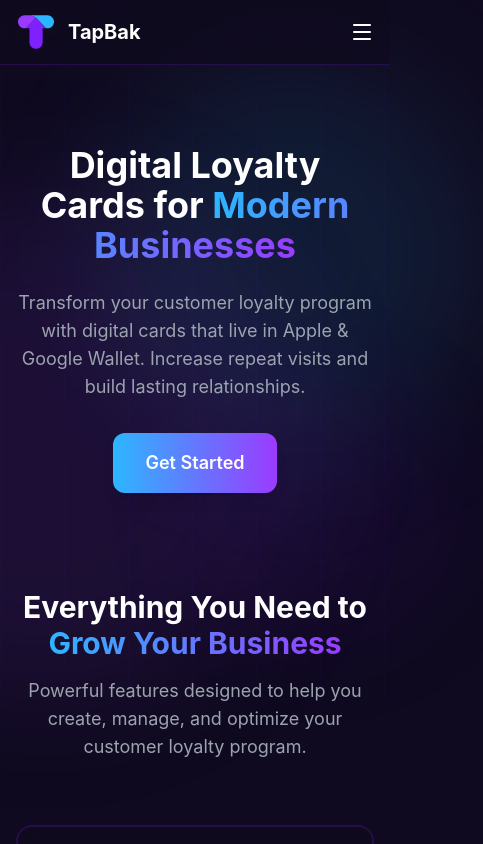
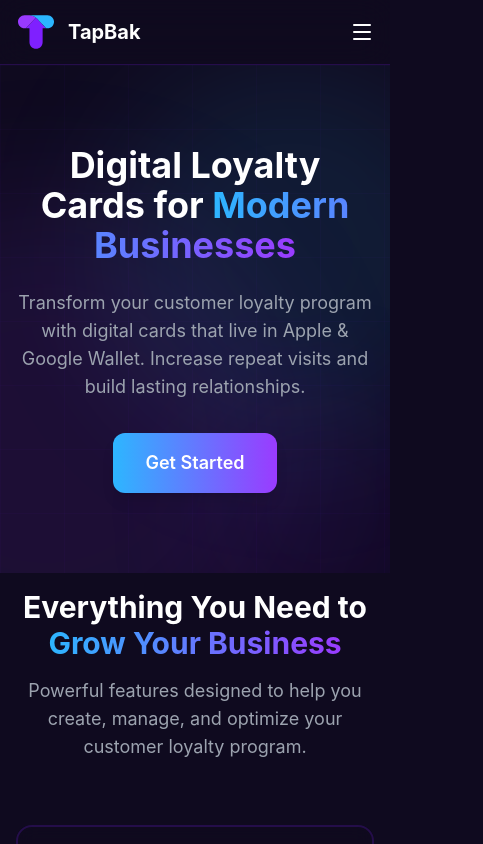
Before and after one commit to umariscoding/tapbak-landing, a Next.js app: page / in a window 390 px wide. Shown: the top 844 px of the page, 483 px wide, since content can reach past the window. Built offline with nearby package versions, Linux system fonts and the light colour scheme.

Commit message:
add: responsiveness

```diff
--- a/app/globals.css
+++ b/app/globals.css
@@ -9,6 +9,8 @@
 
 html {
   scroll-behavior: smooth;
+  overflow-x: hidden;
+  width: 100%;
 }
 
 body {
@@ -20,12 +22,20 @@ body {
   -webkit-font-smoothing: antialiased;
   -moz-osx-font-smoothing: grayscale;
   overflow-x: hidden;
+  width: 100%;
+  position: relative;
 }
 
 * {
   box-sizing: border-box;
   padding: 0;
   margin: 0;
+}
+
+/* Prevent horizontal scroll on mobile */
+img, svg, video, iframe {
+  max-width: 100%;
+  height: auto;
 }
 
 a {
--- a/app/layout.tsx
+++ b/app/layout.tsx
@@ -16,7 +16,7 @@ export default function RootLayout({
 }>) {
   return (
     <html lang="en">
-      <body className="antialiased">
+      <body className="antialiased overflow-x-hidden" suppressHydrationWarning>
         {children}
       </body>
     </html>
--- a/app/page.tsx
+++ b/app/page.tsx
@@ -455,7 +455,7 @@ export default function Home() {
   ];
 
   return (
-    <div className="min-h-screen bg-[#0F0A1F] text-white">
+    <div className="min-h-screen bg-[#0F0A1F] text-white overflow-x-hidden">
       <nav className="sticky top-0 z-50 border-b border-[#7F20FF]/20 backdrop-blur-lg bg-[#0F0A1F]/80">
         <div className="max-w-7xl mx-auto px-4 sm:px-6 lg:px-8">
           <div className="flex justify-between items-center h-16">
@@ -522,13 +522,37 @@ export default function Home() {
             </div>
             <button
               onClick={() => setMobileMenuOpen(!mobileMenuOpen)}
-              className="md:hidden text-white"
+              className="md:hidden text-white relative z-10"
+              aria-label="Toggle menu"
             >
-              {mobileMenuOpen ? <X size={24} /> : <Menu size={24} />}
+              <div className="relative w-6 h-6">
+                <Menu
+                  size={24}
+                  className={`absolute inset-0 transition-all duration-300 ${
+                    mobileMenuOpen
+                      ? "rotate-90 opacity-0 scale-0"
+                      : "rotate-0 opacity-100 scale-100"
+                  }`}
+                />
+                <X
+                  size={24}
+                  className={`absolute inset-0 transition-all duration-300 ${
+                    mobileMenuOpen
+                      ? "rotate-0 opacity-100 scale-100"
+                      : "-rotate-90 opacity-0 scale-0"
+                  }`}
+                />
+              </div>
             </button>
           </div>
-          {mobileMenuOpen && (
-            <div className="md:hidden py-4 space-y-4">
+          <div
+            className={`md:hidden overflow-hidden transition-all duration-300 ease-in-out ${
+              mobileMenuOpen
+                ? "max-h-[600px] opacity-100"
+                : "max-h-0 opacity-0"
+            }`}
+          >
+            <div className="py-4 space-y-4">
               <button
                 onClick={() => scrollToSection("features")}
                 className="block w-full text-left text-[#D1D5DB] hover:text-white transition-colors py-2"
@@ -579,16 +603,16 @@ export default function Home() {
                 )}
               </div>
             </div>
-          )}
+          </div>
         </div>
       </nav>
-      <section className="relative py-20 px-4 sm:px-6 lg:px-8 overflow-visible">
+      <section className="relative py-20 px-4 sm:px-6 lg:px-8 overflow-hidden">
         {/* Extended Gradient Overlay for smooth transition */}
         <div className="absolute inset-0 bg-gradient-to-b from-[#0F0A1F] via-transparent to-transparent pointer-events-none"></div>
         <div className="absolute -bottom-32 left-0 right-0 h-96 bg-gradient-to-b from-transparent via-[#0F0A1F]/50 to-[#0F0A1F] pointer-events-none"></div>
 
         {/* Animated Background Elements */}
-        <div className="absolute inset-0 -bottom-32 pointer-events-none">
+        <div className="absolute inset-0 -bottom-32 pointer-events-none overflow-hidden">
           {/* Gradient Orbs - positioned to extend into next section */}
           <div className="absolute top-0 left-1/4 w-96 h-96 bg-[#2DB6FF]/10 rounded-full blur-3xl animate-float"></div>
           <div
```
